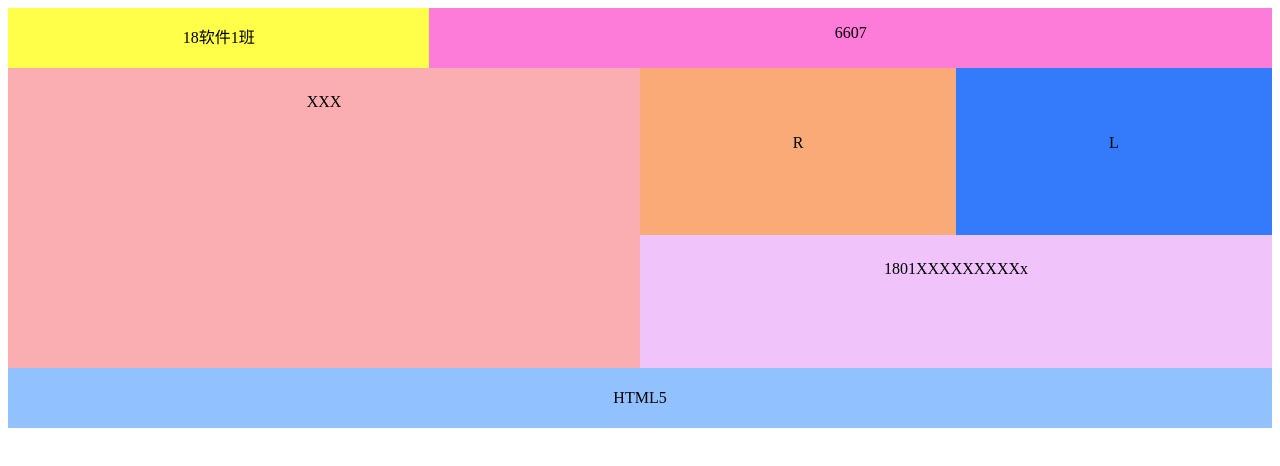
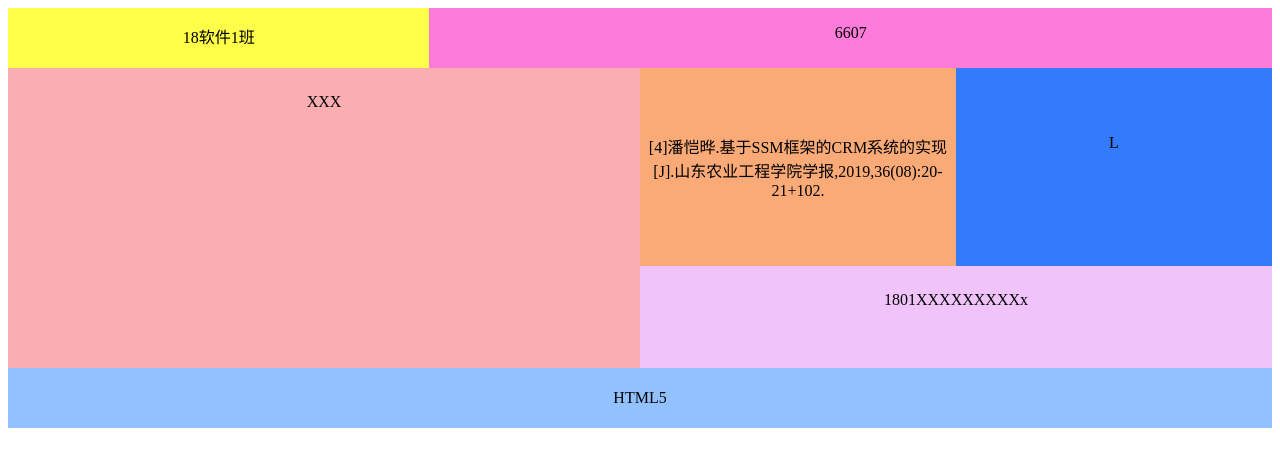
Before and after one commit to gxggxl/HTML5, a plain HTML site: page HTML5_1.html in a window 1280 px wide. Drawn offline with Linux system fonts and the light colour scheme.

Commit message:
Update HTML5_1.html

```diff
--- a/HTML5_1.html
+++ b/HTML5_1.html
@@ -63,7 +63,7 @@
 
 				<div class="wrapper5" style="flex: 2;">
 					<div class="text box" style="background: #f9aa77;flex: 1;">
-						<p>R</p>
+						<p>[4]潘恺晔.基于SSM框架的CRM系统的实现[J].山东农业工程学院学报,2019,36(08):20-21+102.</p>
 					</div>
 					<div class="text box" style="background: #337bfb;flex: 1;">
 						<p>L</p>
```
